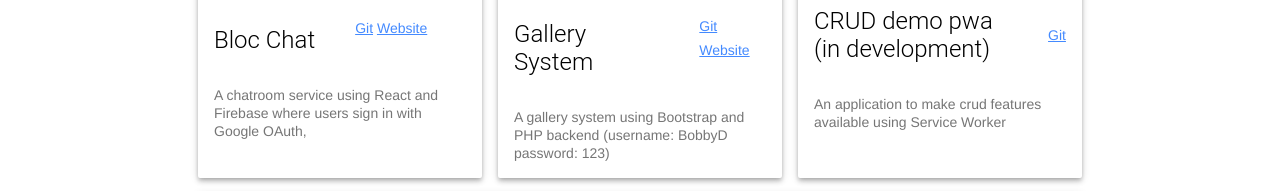
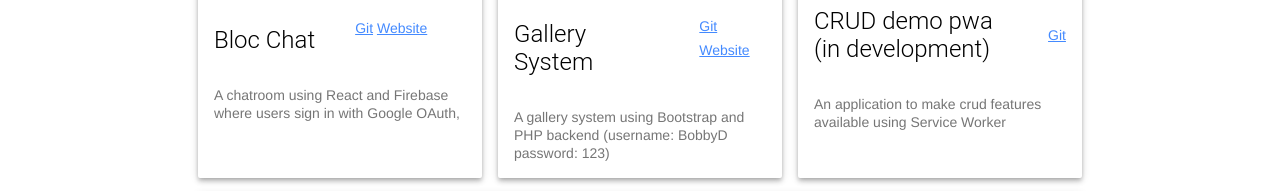
Before and after one commit to agrover86/agrover86.github.io, a plain HTML site: page index.html in a window 1280 px wide. Shown: the part 924-1115 px from the top of the page. Drawn offline with nearby package versions, Linux system fonts and the light colour scheme.

Commit message:
new additions

```diff
--- a/index.html
+++ b/index.html
@@ -42,7 +42,7 @@
        <li><a class="links" href="https://bloc-chat-2018.netlify.com/">    Website</a></li>
      </ul>
    </div>
-   <div class="mdl-card__supporting-text"> A chatroom service using React and Firebase where users sign  in with Google OAuth,</div>
+   <div class="mdl-card__supporting-text"> A chatroom  using React and Firebase where users sign  in with Google OAuth,</div>
  </div>
 
  <div class="project mdl-cell mdl-card mdl-shadow--4dp">
```
